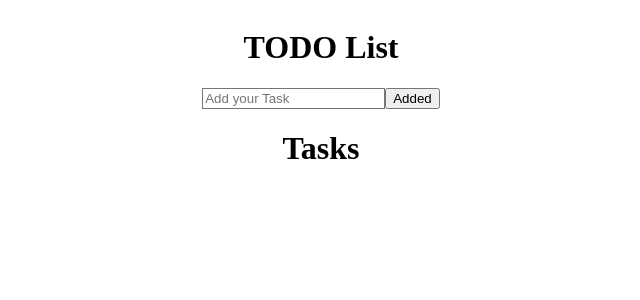
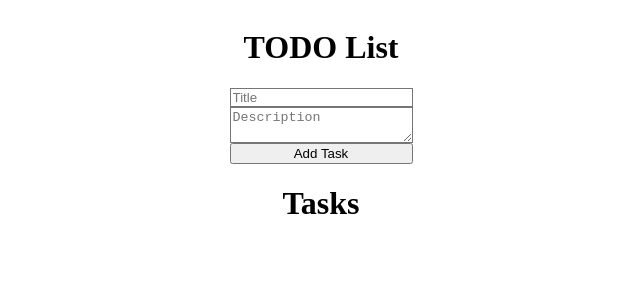
Before and after one commit to Ume933/todo-app, a React (Vite) app: page / in a window 1280 px wide. Shown: the top 300 px of the page, without its empty margins (319-959 px from the left). Built offline with nearby package versions, Linux system fonts and the light colour scheme.

Commit message:
Add title and description,add some css for listed tasks

```diff
--- a/src/components/AddTodo.tsx
+++ b/src/components/AddTodo.tsx
@@ -4,27 +4,35 @@ import { addTodo } from "../store/todoSlice";
 import type { AppDispatch } from "../store/store";
 
 const AddTodo = () => {
-  const [text, setText] = useState("");
+const [title, setTitle] = useState("");
+  const [description, setDescription] = useState("");
   const dispatch = useDispatch<AppDispatch>();
 
-  const handleSubmit = (e: React.FormEvent) => {
+   const handleSubmit = (e: React.FormEvent) => {
     e.preventDefault();
-    if (text.trim() === "") return;
-    dispatch(addTodo(text));
-    setText("");
+    if (title.trim() === "" || description.trim() === "") return;
+    dispatch(addTodo({ title, description }));
+    setTitle("");
+    setDescription("");
   };
 
   return (
-    <form onSubmit={handleSubmit} className="flex gap-2 my-4">
+    <form onSubmit={handleSubmit} className="flex flex-col gap-2 p-4 bg-gray-100 rounded shadow">
       <input
         type="text"
-        value={text}
-        onChange={(e) => setText(e.target.value)}
-        placeholder="Add your Task"
-        className="border p-2 flex-1"
+        value={title}
+        onChange={(e) => setTitle(e.target.value)}
+        placeholder="Title"
+        className="border p-2 rounded"
       />
-      <button type="submit" className="bg-red-500 text-white px-4 py-2 rounded">
-        Added
+      <textarea
+        value={description}
+        onChange={(e) => setDescription(e.target.value)}
+        placeholder="Description"
+        className="border p-2 rounded"
+      ></textarea>
+      <button type="submit" className="bg-green-500 text-white px-4 py-2 rounded hover:bg-green-600">
+        Add Task
       </button>
     </form>
   );
--- a/src/components/TodoItem.tsx
+++ b/src/components/TodoItem.tsx
@@ -9,17 +9,19 @@ import { useState } from "react";
 
 interface Props {
   id: string;
-  text: string;
+  title: string;
+  description: string;
   status: "pending" | "in-progress" | "completed";
 }
 
-const TodoItem = ({ id, text, status }: Props) => {
+const TodoItem = ({ id, title, description, status }: Props) => {
   const dispatch = useDispatch();
   const [isEditing, setIsEditing] = useState(false);
-  const [editedText, setEditedText] = useState(text);
+  const [editedTitle, setEditedTitle] = useState(title);
+  const [editedDescription, setEditedDescription] = useState(description);
 
   const handleEdit = () => {
-    dispatch(editTodo({ id, newText: editedText }));
+    dispatch(editTodo({ id, newTitle: editedTitle, newDescription: editedDescription }));
     setIsEditing(false);
   };
 
@@ -28,23 +30,33 @@ const TodoItem = ({ id, text, status }: Props) => {
   };
 
   return (
-    <div className="flex items-center gap-2 mb-2">
+    <div className="flex flex-col border rounded p-3 mb-2">
+      <div className="flex items-center mb-2">
         <input
           type="checkbox"
           checked={status === "completed"}
           onChange={() => dispatch(toggleComplete(id))}
+          className="mr-2"
         />
         {isEditing ? (
           <>
             <input
-            value={editedText}
-            onChange={(e) => setEditedText(e.target.value)}
+              value={editedTitle}
+              onChange={(e) => setEditedTitle(e.target.value)}
+              placeholder="Title"
+              className="border p-1 rounded mb-1"
             />
-          <button onClick={handleEdit}>Save</button>
+            <input
+              value={editedDescription}
+              onChange={(e) => setEditedDescription(e.target.value)}
+              placeholder="Description"
+              className="border p-1 rounded"
+            />
+            <button onClick={handleEdit} className="bg-blue-500 text-white px-2 py-1 rounded mt-1">Save</button>
           </>
         ) : (
-        <>
-          <span
+          <div>
+            <strong
               style={{
                 textDecoration: status === "completed" ? "line-through" : "none",
                 color:
@@ -55,17 +67,31 @@ const TodoItem = ({ id, text, status }: Props) => {
                     : "green",
               }}
             >
-            {text}
-          </span>
-          <button onClick={() => setIsEditing(true)}>Edit</button>
-        </>
+              {title}
+            </strong>
+            <p
+              style={{
+                textDecoration: status === "completed" ? "line-through" : "none",
+                color:
+                  status === "completed"
+                    ? "gray"
+                    : status === "in-progress"
+                    ? "red"
+                    : "green",
+              }}
+            >
+              {description}
+            </p>
+            <button onClick={() => setIsEditing(true)} className="bg-blue-500 text-white px-2 py-1 rounded mr-2">Edit</button>
+          </div>
         )}
-      <select value={status} onChange={handleStatusChange}>
+        <select value={status} onChange={handleStatusChange} className="ml-auto border p-1 rounded">
           <option value="pending">Pending</option>
           <option value="in-progress">In Progress</option>
           <option value="completed">Completed</option>
         </select>
-      <button onClick={() => dispatch(deleteTodo(id))}>Delete</button>
+        <button onClick={() => dispatch(deleteTodo(id))} className="bg-red-500 text-white px-2 py-1 rounded ml-2">Delete</button>
+      </div>
     </div>
   );
 };
--- a/src/components/TodoList.tsx
+++ b/src/components/TodoList.tsx
@@ -11,7 +11,8 @@ const todos = useSelector((state: RootState) => state.todos.todos);
         <TodoItem
           key={todo.id}
           id={todo.id}
-          text={todo.text}
+          title={todo.title}
+          description={todo.description}
           status={todo.status}
         />
       ))}
--- a/src/store/todoSlice.ts
+++ b/src/store/todoSlice.ts
@@ -3,8 +3,9 @@ import type { PayloadAction } from "@reduxjs/toolkit";
 
 export type Todo = {
   id: string;
-  text: string;
-  status: "pending" | "in-progress" | "completed" ;
+  title: string;
+  description: string;
+  status: "pending" | "in-progress" | "completed";
 };
 
 interface TodoState {
@@ -19,32 +20,34 @@ const todoSlice = createSlice({
   name: "todo",
   initialState,
   reducers: {
-    addTodo: (state, action: PayloadAction<string>) => {
+    addTodo: (state, action: PayloadAction<{ title: string; description: string }>) => {
       state.todos.push({
         id: Date.now().toString(),
-        text: action.payload,
+        title: action.payload.title,
+        description: action.payload.description,
         status: "pending",
       });
     },
     deleteTodo: (state, action: PayloadAction<string>) => {
       state.todos = state.todos.filter((todo) => todo.id !== action.payload);
     },
-
     toggleComplete: (state, action: PayloadAction<string>) => {
       const todo = state.todos.find((t) => t.id === action.payload);
       if (todo) {
-         todo.status = todo.status === "completed" ? "pending" : "completed";      }
+        todo.status = todo.status === "completed" ? "pending" : "completed";
+      }
     },
     editTodo: (
       state,
-      action: PayloadAction<{ id: string; newText: string }>
+      action: PayloadAction<{ id: string; newTitle: string; newDescription: string }>
     ) => {
       const todo = state.todos.find((t) => t.id === action.payload.id);
       if (todo) {
-        todo.text = action.payload.newText;
+        todo.title = action.payload.newTitle;
+        todo.description = action.payload.newDescription;
       }
     },
- updateStatus: (
+    updateStatus: (
       state,
       action: PayloadAction<{ id: string; newStatus: "pending" | "in-progress" | "completed" }>
     ) => {
@@ -53,8 +56,6 @@ const todoSlice = createSlice({
         todo.status = action.payload.newStatus;
       }
     },
-
-
   },
 });
 
```
Lines whose indentation alone changed are shown as unchanged.
